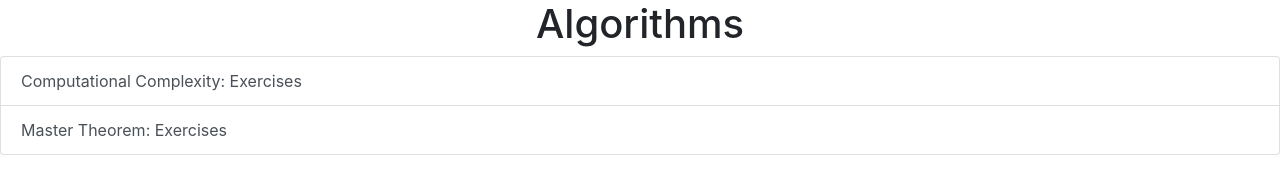
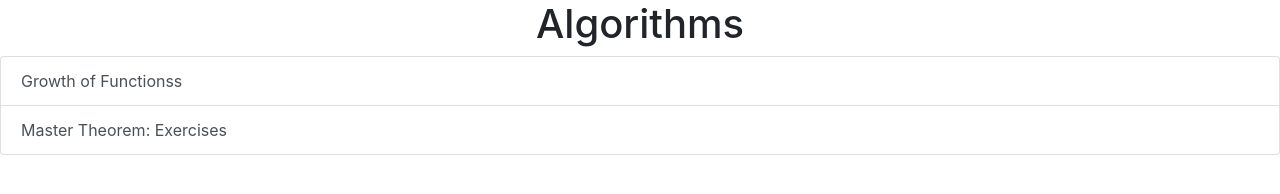
Before and after one commit to marcos-daniel-cc/Algorithms, a plain HTML site: page docs/index.html in a window 1280 px wide. Drawn offline with nearby package versions, Linux system fonts and the light colour scheme.

Commit message:
Document Growth of Functions  added...

```diff
--- a/docs/index.html
+++ b/docs/index.html
@@ -15,7 +15,7 @@
 
 
     <div class="list-group">
-      <a href="Properties of Rigid Transformations.pdf" class="list-group-item list-group-item-action">Computational Complexity: Exercises</a>
+      <a href="Growth of Functions.pdf" class="list-group-item list-group-item-action">Growth of Functionss</a>
       <a href="Centroid of a Triangle.pdf" class="list-group-item list-group-item-action">Master Theorem: Exercises</a>
     </div>
 
```
Also changed, not shown: 1 other file.
